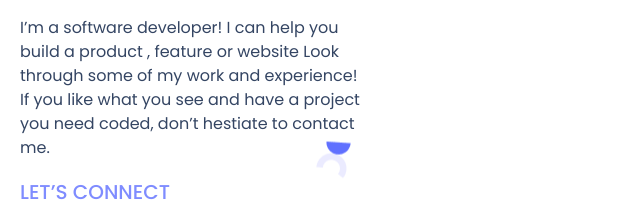
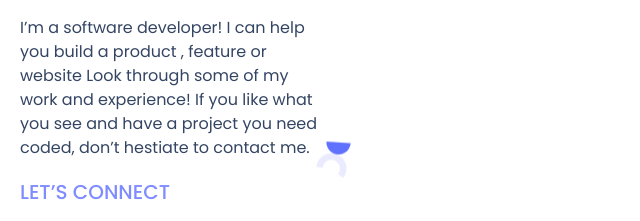
Before and after one commit to sibabalwemosia24/Microverse_Portfolio_Mobile-first, a website: page index.html in a window 1280 px wide. Shown: the part 345-566 px from the top of the page, without its empty margins (0-640 px from the left). Drawn offline with Linux system fonts and the light colour scheme.

Commit message:
udated css file

```diff
--- a/styles.css
+++ b/styles.css
@@ -9,6 +9,7 @@
   align-items: center;
   padding-left: 12px;
   width: 360px;
+  max-width: 768px;
 }
 
 .logo {
@@ -34,6 +35,7 @@
   background-image: url(./images/header-shapes.png);
   background-repeat: space;
   width: 390px;
+  max-width: 768px;
 }
 
 .greeting {
@@ -56,7 +58,7 @@
   line-height: 24px;
   color: #344563;
   padding-left: 12px;
-  width: 350px;
+  width: 300px;
 }
 
 .connect {
@@ -80,3 +82,7 @@
   width: 20px;
   height: 20px;
 }
+
+@media screen {
+
+}
```
